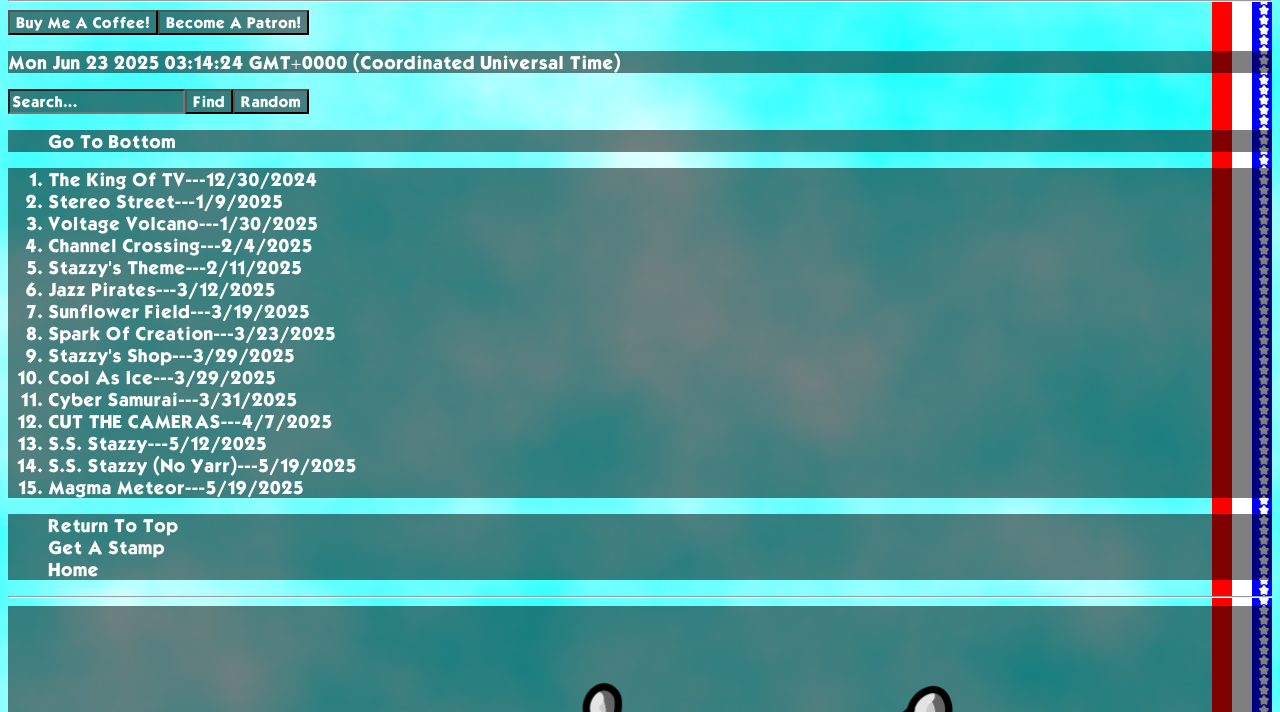
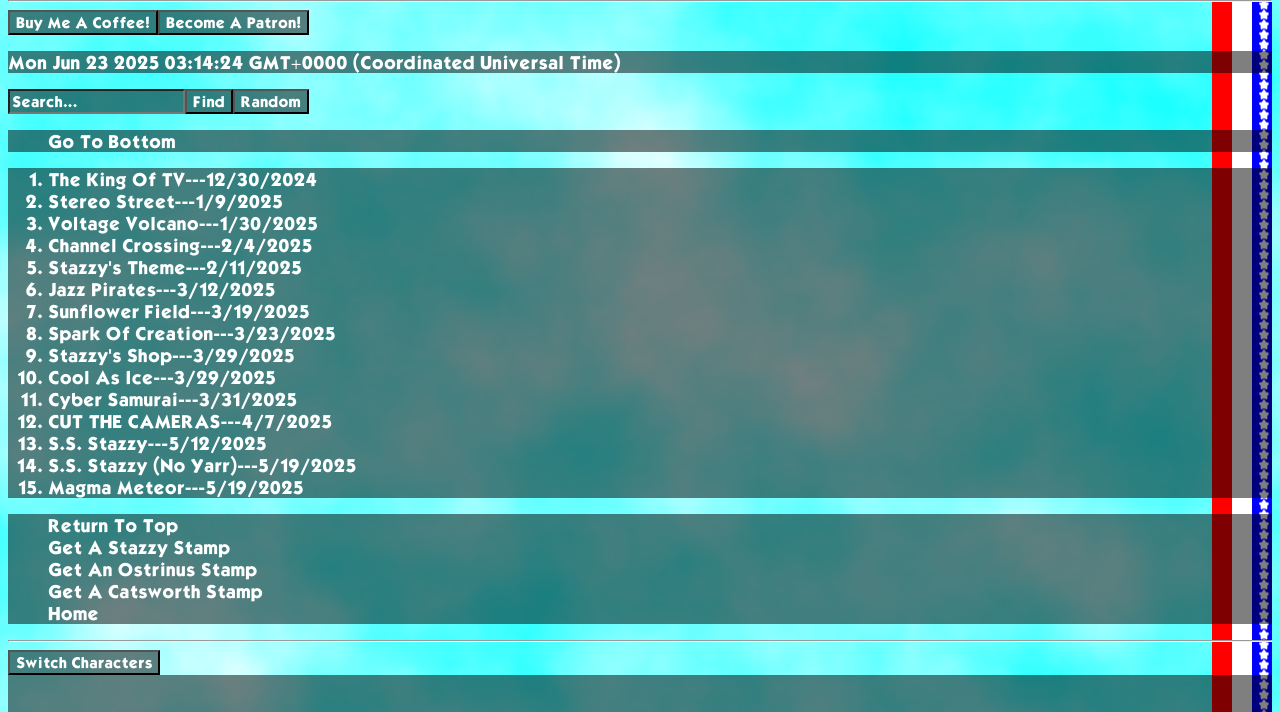
Before and after one commit to Freefworks/Stazzy-Music, a plain HTML site: page index.html in a window 1280 px wide. Shown: the part 88-800 px from the top of the page. Drawn offline with Linux system fonts and the light colour scheme.

Commit message:
Add files via upload

```diff
--- /dev/null
+++ b/Switch.js
@@ -0,0 +1 @@
+var x = 1; function switchImg() {if (x == 1) {document.getElementById("imgToSwitch").src = "28 Tambourine TP.png"; x++;} else if (x == 2) {document.getElementById("imgToSwitch").src = "29 Keyboard Criminal TP.png"; x++;} else if (x == 3) {document.getElementById("imgToSwitch").src = "4 Aspiring Musician TP.png"; x = 1;}}
--- a/index.html
+++ b/index.html
@@ -36,15 +36,19 @@
 </ol>
 <ul>
 <li><a href="#top" id="bottom">Return To Top</a></li>
-<li><a target="_self" href="4 Aspiring Musician Stamp.zip">Get A Stamp</a></li>
+<li><a target="_self" href="4 Aspiring Musician Stamp.zip">Get A Stazzy Stamp</a></li>
+<li><a target="_self" href="28 Tambourine Stamp.zip">Get An Ostrinus Stamp</a></li>
+<li><a target="_self" href="29 Keyboard Criminal Stamp.zip">Get A Catsworth Stamp</a></li>
 <li><a target="_self" href="https://stazzy-station.pages.dev/">Home</a></li>
 </ul>
 <hr>
-<img src="4 Aspiring Musician TP.png" width="100%" height="100%">
+<button type="button" onclick="switchImg()">Switch Characters</button>
+<img src="4 Aspiring Musician TP.png" width="100%" height="100%" id="imgToSwitch">
 <script src="Background.js"></script>
 <script src="Time.js"></script>
 <script src="Search.js"></script>
 <script src="Random.js"></script>
+<script src="Switch.js"></script>
 </div>
 </body>
 </html>
```
Also changed, not shown: 28 Tambourine TP.png (added), 29 Keyboard Criminal TP.png (added), 3 other files.
